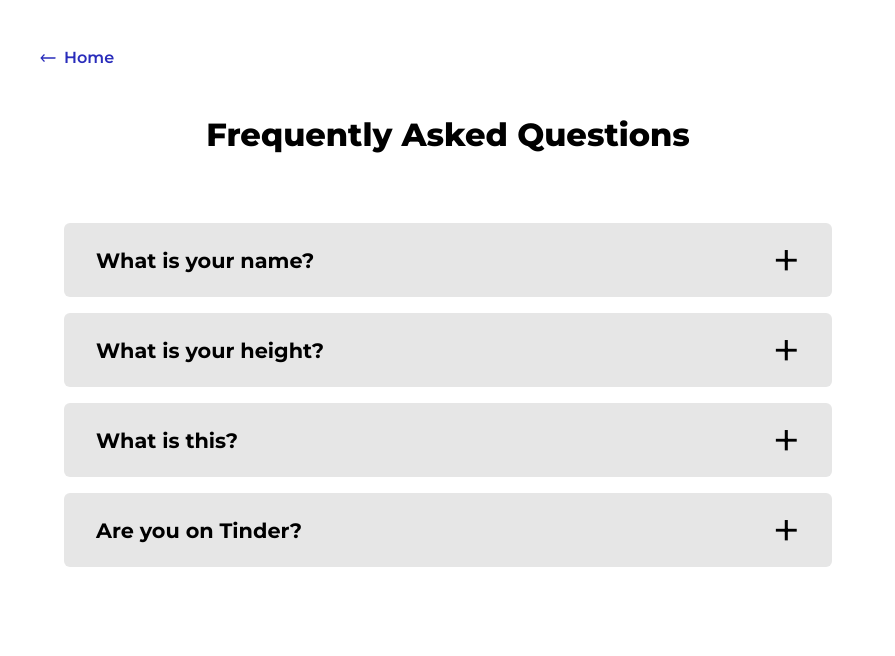
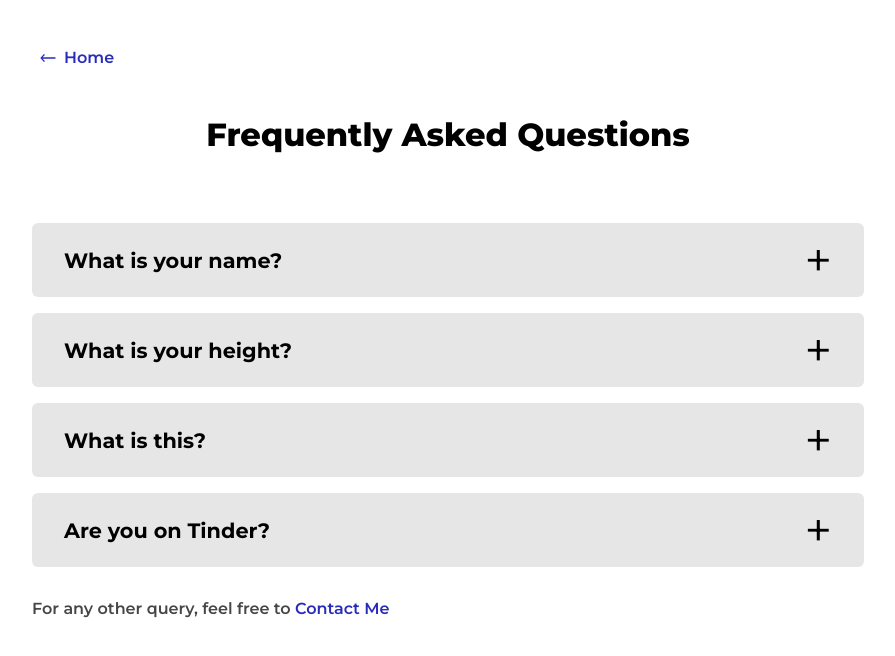
Before and after one commit to ajajaj2807/abhinv, a React (Create React App) app: page /faq in a window 1280 px wide. Shown: the top 656 px of the page, without its empty margins (192-1087 px from the left). Built offline with nearby package versions, Linux system fonts and the light colour scheme.

Commit message:
refined animations

```diff
--- a/src/comps/Faq.js
+++ b/src/comps/Faq.js
@@ -1,10 +1,10 @@
 import React from "react";
 import { motion } from "framer-motion";
 import { pageTransitions } from "../animations";
-import '../styles/faq.scss'
-import Question from './Questions'
+import "../styles/faq.scss";
+import Question from "./Questions";
 import { Link } from "react-router-dom";
-import {ReactComponent as Arrow} from '../icons/arrow.svg'
+import { ReactComponent as Arrow } from "../icons/arrow.svg";
 
 export default function faq() {
   return (
@@ -16,17 +16,28 @@ export default function faq() {
       className="page-wrapper"
     >
       <Link className="home-btn" to="/">
-            <button className="back">
-              <Arrow /> Home
-            </button>
-          </Link>
+        <button className="back">
+          <Arrow /> Home
+        </button>
+      </Link>
       <h1 className="title">Frequently Asked Questions</h1>
-      <div className="faq-container">
+      <motion.div
+        initial={{ y: 20, opacity: 0 }}
+        animate={{
+          y: 0,
+          opacity: 1,
+          transition: { delay: 0.5, duration:0.5},
+        }}
+        className="faq-container"
+      >
         <Question q="What is your name?" a="My name is Oliver Queen" />
         <Question q="What is your height?" a="I am 7 feet tall" />
         <Question q="What is this?" a="This is shit" />
         <Question q="Are you on Tinder?" a="Yes babe, I am." />
-      </div>
+      </motion.div>
+      <span className="more">
+        For any other query, feel free to <Link to="/contact">Contact Me</Link>
+      </span>
     </motion.div>
   );
 }
--- a/src/comps/Suggest.js
+++ b/src/comps/Suggest.js
@@ -8,7 +8,7 @@ import { pageTransitions } from "../animations";
 import { ReactComponent as Arrow } from "../icons/arrow.svg";
 
 export default function Suggest() {
-  const [slide, setSlide] = useState(3);
+  const [slide, setSlide] = useState(0);
   const [data, setData] = useState({});
   const transitions = {
     duration: 0.5,
@@ -121,7 +121,7 @@ export default function Suggest() {
       {slide === -1 ? (
         <motion.div
           initial={{ opacity: 0, y: 30 }}
-          animate={{ opacity: 1 }}
+          animate={{ opacity: 1,y:0, transition:{duration: 0.5} }}
           className="loading"
         >
           <b>Hold on, We are submitting your response!</b>
--- a/src/styles/faq.scss
+++ b/src/styles/faq.scss
@@ -1,7 +1,22 @@
 .faq-container {
   display: flex;
   flex-direction: column;
-  padding: 2rem;
+  padding: 2rem 0;
+}
+
+.more{
+  display: block;
+  font-weight: 600;
+  color: #464646;
+  a{
+    text-decoration: none;
+    color: #292CBB;
+    display: inline-block;
+    transition: all ease-in-out 120ms;
+    &:hover{
+      font-weight: 800;
+    }
+  }
 }
 
 .faq-single {
```
